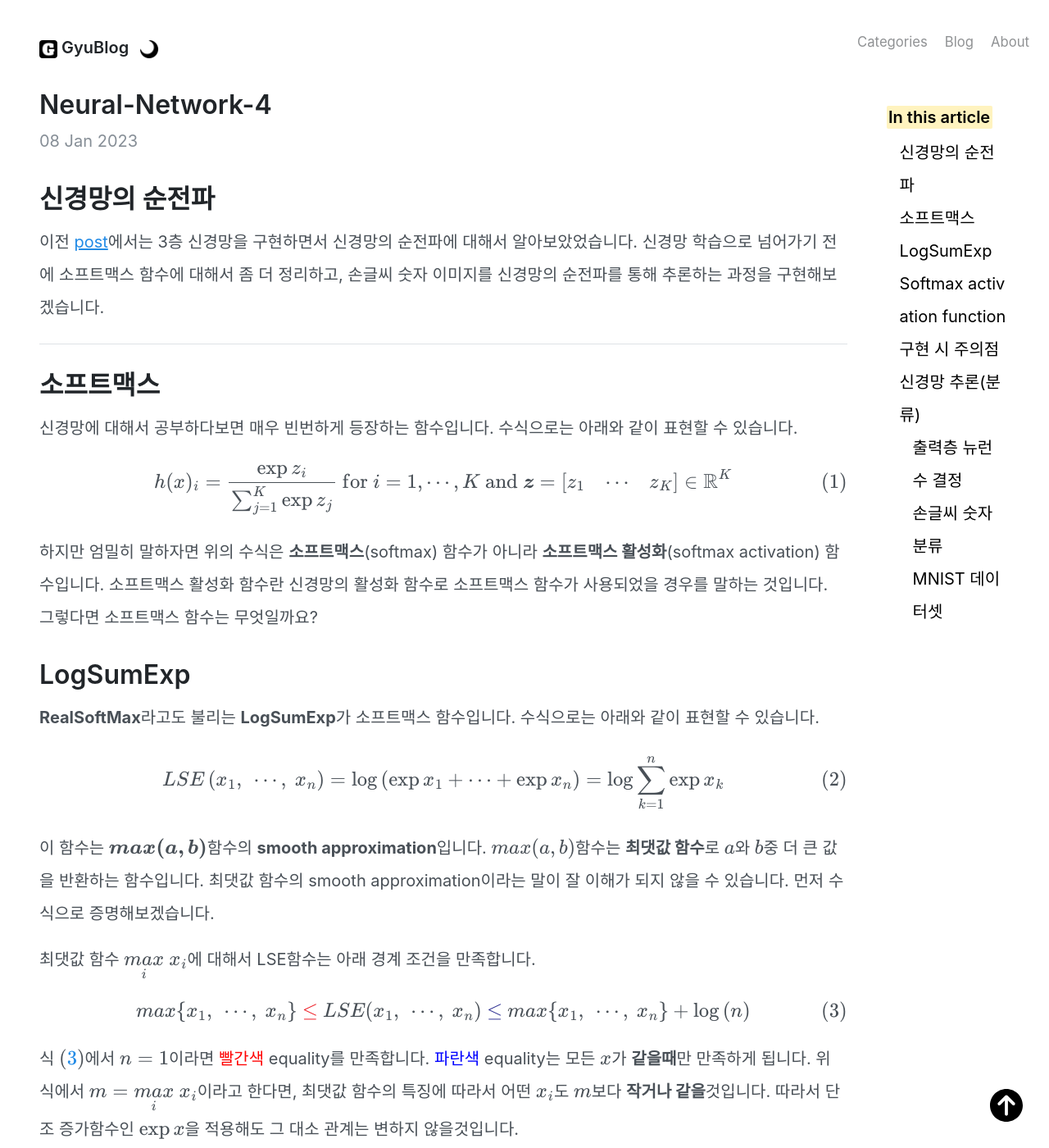
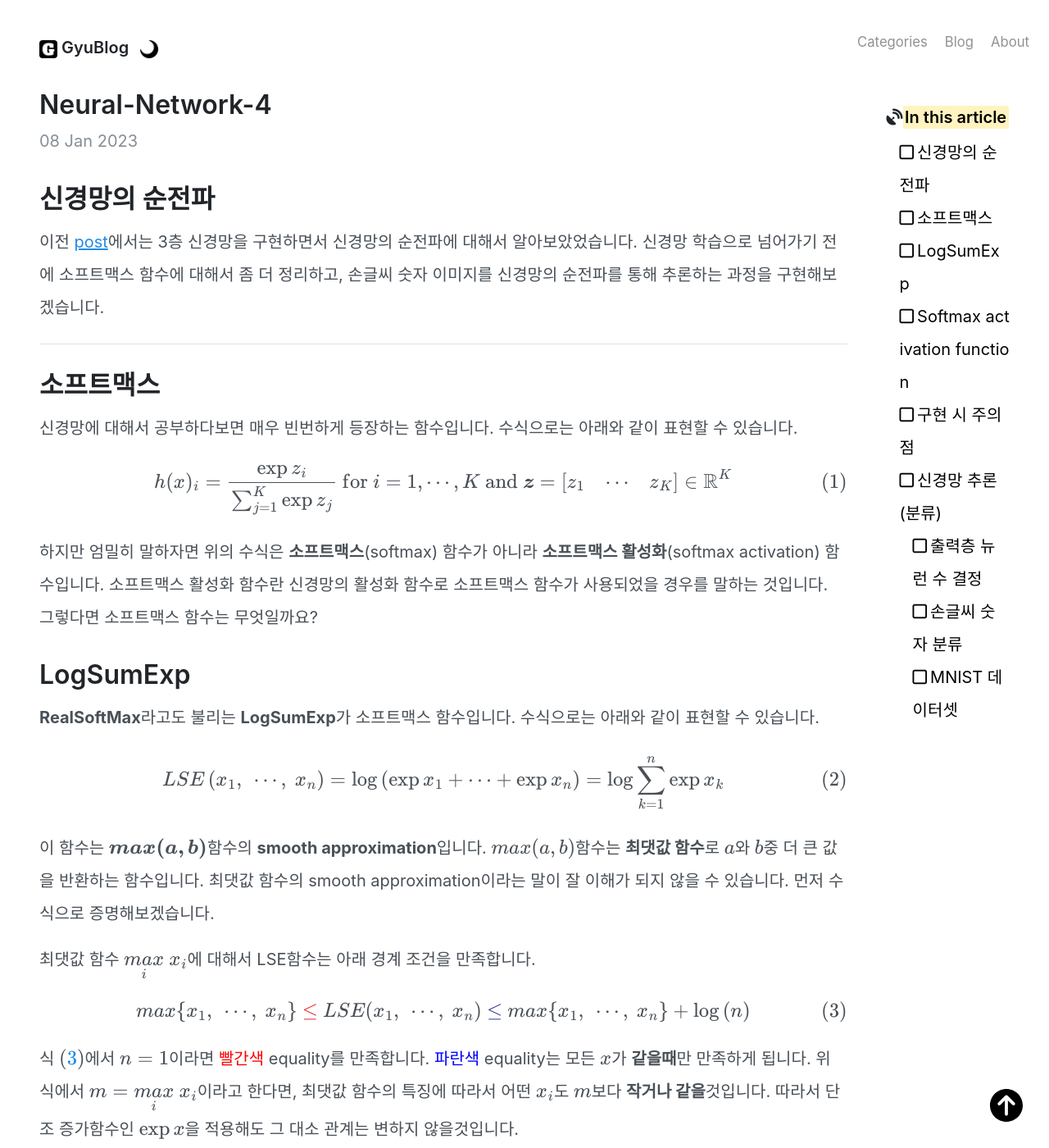
Before and after one commit to mngupark/mngupark.github.io, a Jekyll site: the page built from index.html, in a window 1280 px wide and 1400 px high. Shown: the whole window at 82% size. Built offline with Jekyll 4.4.1, drawn with Linux system fonts in a browser that asks for light colours; nearby versions of some CDN libraries; formulas are drawn with MathJax 3; the list of posts is cut into pages by our own code.

Commit message:
add icons

```diff
--- a/_includes/head.html
+++ b/_includes/head.html
@@ -14,6 +14,7 @@
   <link rel="apple-touch-icon-precomposed" sizes="144x144" href="{{ '/assets/images/apple-touch-icon-precomposed.png' | relative_url }}">
   <link rel="shortcut icon" href="{{ '/assets/images/favicon.ico' | relative_url }}">
   <link rel="alternate" type="application/atom+xml" title="{{ site.title }}" href="{{ 'atom.xml' | relative_url }}">
+  <script src="https://kit.fontawesome.com/2966a5d40c.js" crossorigin="anonymous"></script>
 
   {% seo title=false %}
 </head>
--- a/_includes/toc.html
+++ b/_includes/toc.html
@@ -181,6 +181,6 @@
     {% endif %}
 {% endcapture %}{% assign tocWorkspace = '' %}{{ deprecation_warnings }}
 {% if jekyll_toc != '' %}
-<span><h3><mark>In this article</mark></h3></span>
+<span><h3><i class="fa-solid fa-satellite-dish"></i><mark>In this article</mark></h3></span>
 {% endif %}
 {{ jekyll_toc -}}
--- a/_sass/_layout.scss
+++ b/_sass/_layout.scss
@@ -49,9 +49,18 @@
     color: #000000;
     transition: all 0.5s ease-in-out;
   }
+  a::before {
+    content: '\f0c8';
+    font-family: 'Font Awesome 6 Free';
+    font-weight: 400;
+    margin-right: .25rem;
+  }
   a:hover {
     box-shadow: .25rem .25rem .5rem var(--button-bg-color);
     transform: translateY(-0.25rem);
+    &::before {
+      content: '\f14a';
+    }
   }
   a.back-to-top {
     width: 2.5rem; //22px
@@ -62,6 +71,10 @@
     z-index: 0;
     margin: none;
     border-radius: 70%;
+    &::before {
+      content: '';
+      margin-right: 0;
+    }
     & img.back-to-top {
       display: inline-block;
       width: inherit;
```
